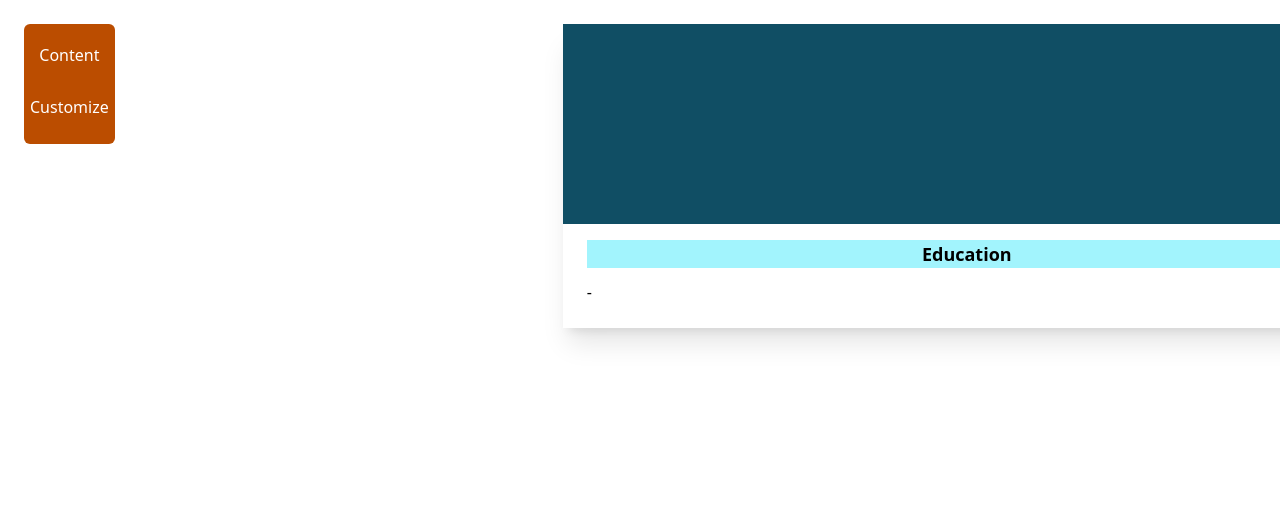
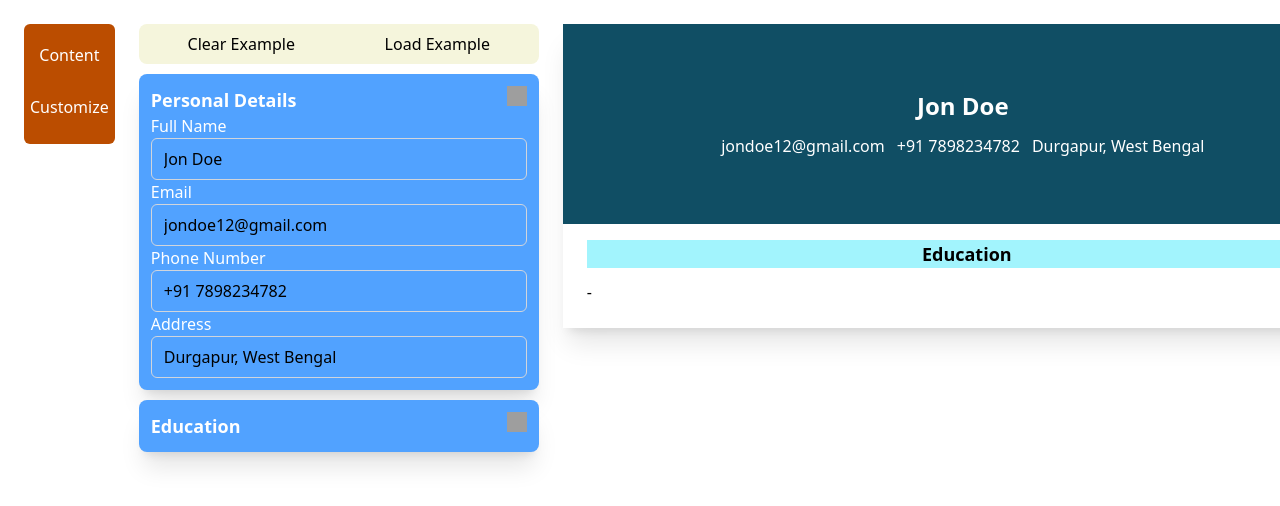
Before and after one commit to Ayush995712/cv-application, a React (Vite) app: page / in a window 1280 px wide. Shown: the top 506 px of the page. Built offline with nearby package versions, Linux system fonts and the light colour scheme; grey boxes are pictures that could not be loaded; the HTML template or start-up script is replaced by a standard one.

Commit message:
Added example details

```diff
--- a/src/App.jsx
+++ b/src/App.jsx
@@ -5,16 +5,17 @@ import { Education } from './content/Education';
 import './App.css';
 
 function App() {
-  const [showContent, setShowContent] = useState(false);
+  const [showContent, setShowContent] = useState(true);
   const [name, setName] = useState('');
   const [email, setEmail] = useState('');
-  const [phoneNumber, setPhoneNumber] = useState(null);
+  const [phoneNumber, setPhoneNumber] = useState('');
   const [address, setAddress] = useState('');
   const [college, setCollege] = useState('');
   const [degree, setDegree] = useState('');
   const [startDate, setStartDate] = useState('');
   const [endDate, setEndDate] = useState('');
   const [location, setLocation] = useState('');
+  const [loadExample, setLoadExample] = useState(true);
 
   return (
     <>
@@ -26,15 +27,27 @@ function App() {
         <button className='h-[50px] cursor-pointer'>Customize</button>
       </div>
       <div className='flex flex-col gap-[10px]'>
-        <div className='min-w-[400px] min-h-[300px]'>
+        <div className='flex gap-[8px] bg-[beige] p-[8px] justify-center rounded-lg'>
+          <div className='flex justify-center items-center grow cursor-pointer box-border' onClick={() => {
+            setLoadExample(false)
+          }}>Clear Example</div>
+          <div className='flex justify-center items-center grow cursor-pointer box-border' onClick={() => {
+            setLoadExample(true)
+          }} >Load Example</div>
+        </div>
+        {loadExample ? <div>
+          {showContent && <PersonalDetails name={name} setName={setName} email={email} setEmail={setEmail} phoneNumber={phoneNumber} setPhoneNumber={setPhoneNumber} address={address} setAddress={setAddress} loadExample={loadExample} />}
+        </div> : <div>
           {showContent && <PersonalDetails name={name} setName={setName} email={email} setEmail={setEmail} phoneNumber={phoneNumber} setPhoneNumber={setPhoneNumber} address={address} setAddress={setAddress} />}
-        </div>
-        <div className='min-w-[400px] min-h-[300px]'>
+        </div>}
+        {loadExample ? <div>
           {showContent && <Education college={college} setCollege={setCollege} degree={degree} setDegree={setDegree} startDate={startDate} setStartDate={setStartDate} endDate={endDate} setEndDate={setEndDate} location={location} setLocation={setLocation} />}
-        </div>
+        </div> : <div>
+          {showContent && <Education college={college} setCollege={setCollege} degree={degree} setDegree={setDegree} startDate={startDate} setStartDate={setStartDate} endDate={endDate} setEndDate={setEndDate} location={location} setLocation={setLocation} />}
+        </div>}
       </div>
       <div className='main-cv'>
-        <CV name={name} email={email} phoneNumber={phoneNumber} address={address} college={college} degree={degree} startDate={startDate} endDate={endDate} location={location} />
+        {loadExample ? <CV name={"Jon Doe"} email={"jondoe12@gmail.com"} phoneNumber={"+91 7898234782"} address={"Durgapur, West Bengal"} college={college} degree={degree} startDate={startDate} endDate={endDate} location={location} /> : <CV name={name} email={email} phoneNumber={phoneNumber} address={address} college={college} degree={degree} startDate={startDate} endDate={endDate} location={location} />}
       </div>
     </div>
     </>
--- a/src/content/Education.jsx
+++ b/src/content/Education.jsx
@@ -2,7 +2,7 @@ import { useState } from "react";
 
 export function Education({setCollege, setDegree, setStartDate, setEndDate, setLocation}) {
 
-    const [open, setOpen] = useState(true);
+    const [open, setOpen] = useState(false);
 
     return (
         <div className="w-[400px] h-auto bg-blue-400 rounded-lg p-[12px] shadow-xl shadow-blue-250">
@@ -16,7 +16,7 @@ export function Education({setCollege, setDegree, setStartDate, setEndDate, setL
                 </div>
             </div>
             {open && (
-            <div>
+            <div className="flex flex-col gap-[4px]">
                 <div>
                     <div className="text-white">College</div>
                     <input type="text" className="w-full border border-gray-300 rounded-md px-3 py-2 focus:outline-none focus:ring-2 focus:ring-blue-500" onChange={(e) => {
@@ -49,6 +49,9 @@ export function Education({setCollege, setDegree, setStartDate, setEndDate, setL
                         setLocation(e.target.value);
                     }} />
                 </div>
+                <div className="flex justify-center items-center">
+                    <button className=" border border-gray-300 text-cyan-100 rounded-3xl px-3 py-2 focus:outline-none cursor-pointer mt-[8px]">Add Education &#43;</button>
+                </div>
             </div>)}
         </div>
     )
--- a/src/content/PersonalDetails.jsx
+++ b/src/content/PersonalDetails.jsx
@@ -1,7 +1,6 @@
 import { useState } from "react";
 
-export function PersonalDetails({setName, setEmail, setPhoneNumber, setAddress}) {
-
+export function PersonalDetails({name, setName, email, setEmail, phoneNumber, setPhoneNumber, address, setAddress, loadExample}) {
     const [open, setOpen] = useState(true);
 
     return (
@@ -11,33 +10,33 @@ export function PersonalDetails({setName, setEmail, setPhoneNumber, setAddress})
             }} >
                 <div>Personal Details</div>
                 <div>
-                    <img src="https://img.icons8.com/?size=100&id=85327&format=png&color=000000" alt="icon" className={`w-5 h-5 transform transition-transform duration-100 ${
+                    <img src="https://img.icons8.com/?size=100&id=85327&format=png&color=000000" alt="icon" className={`w-5 h-5 transform transition-transform duration-200 ${
             open ? "rotate-180" : "rotate-0"}`} />
                 </div>
             </div>
             {open && (
-            <div>
+            <div className="transform transition-transform duration-500">
                 <div>
                     <div className="text-white">Full Name</div>
-                    <input type="text" className="w-full border border-gray-300 rounded-md px-3 py-2 focus:outline-none focus:ring-2 focus:ring-blue-500" onChange={(e) => {
-                        setName(e.target.value);
+                    <input type="text" className="w-full border border-gray-300 rounded-md px-3 py-2 focus:outline-none focus:ring-2 focus:ring-blue-500" value={loadExample ? "Jon Doe" : name} onChange={(e) => {
+                        setName(e.target.value)
                     }} />
                 </div>
                 <div>
                     <div className="text-white">Email</div>
-                    <input type="text" className="w-full border border-gray-300 rounded-md px-3 py-2 focus:outline-none focus:ring-2 focus:ring-blue-500" onChange={(e) => {
+                    <input type="text" className="w-full border border-gray-300 rounded-md px-3 py-2 focus:outline-none focus:ring-2 focus:ring-blue-500" value={loadExample ? "jondoe12@gmail.com" : email} onChange={(e) => {
                         setEmail(e.target.value);
                     }} />
                 </div>
                 <div>
                     <div className="text-white">Phone Number</div>
-                    <input type="text" className="w-full border border-gray-300 rounded-md px-3 py-2 focus:outline-none focus:ring-2 focus:ring-blue-500" onChange={(e) => {
+                    <input type="text" className="w-full border border-gray-300 rounded-md px-3 py-2 focus:outline-none focus:ring-2 focus:ring-blue-500" value={loadExample ? "+91 7898234782" : phoneNumber} onChange={(e) => {
                         setPhoneNumber(e.target.value);
                     }} />
                 </div>
                 <div>
                     <div className="text-white">Address</div>
-                    <input type="text" className="w-full border border-gray-300 rounded-md px-3 py-2 focus:outline-none focus:ring-2 focus:ring-blue-500" onChange={(e) => {
+                    <input type="text" className="w-full border border-gray-300 rounded-md px-3 py-2 focus:outline-none focus:ring-2 focus:ring-blue-500" value={loadExample ? "Durgapur, West Bengal" : address} onChange={(e) => {
                         setAddress(e.target.value);
                     }} />
                 </div>
--- a/src/cv/cv.jsx
+++ b/src/cv/cv.jsx
@@ -2,7 +2,7 @@ export function CV({name, email, phoneNumber, address, college, degree, startDat
     return (
         <div className="shadow-xl">
             <div className="personal-details w-[800px] h-[200px] bg-cyan-900 text-white flex flex-col justify-center p-[20px] gap-[12px] box-border">
-                <div className="text-xl flex justify-center">{name}</div>
+                <div className="text-2xl font-bold flex justify-center">{name}</div>
                 <div className="flex justify-center gap-[12px]">
                     <div>{email}</div>
                     <div>{phoneNumber}</div>
```
